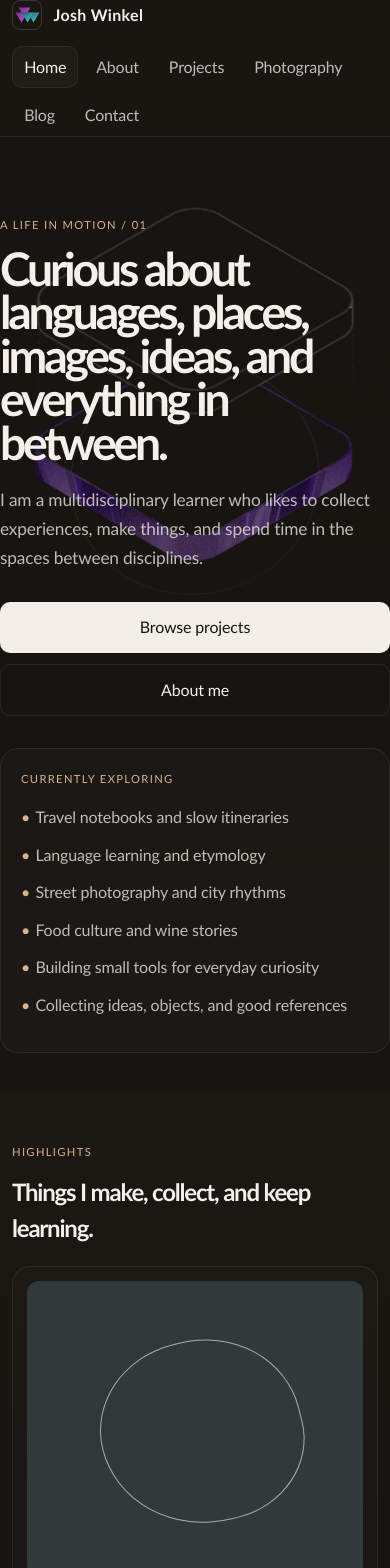
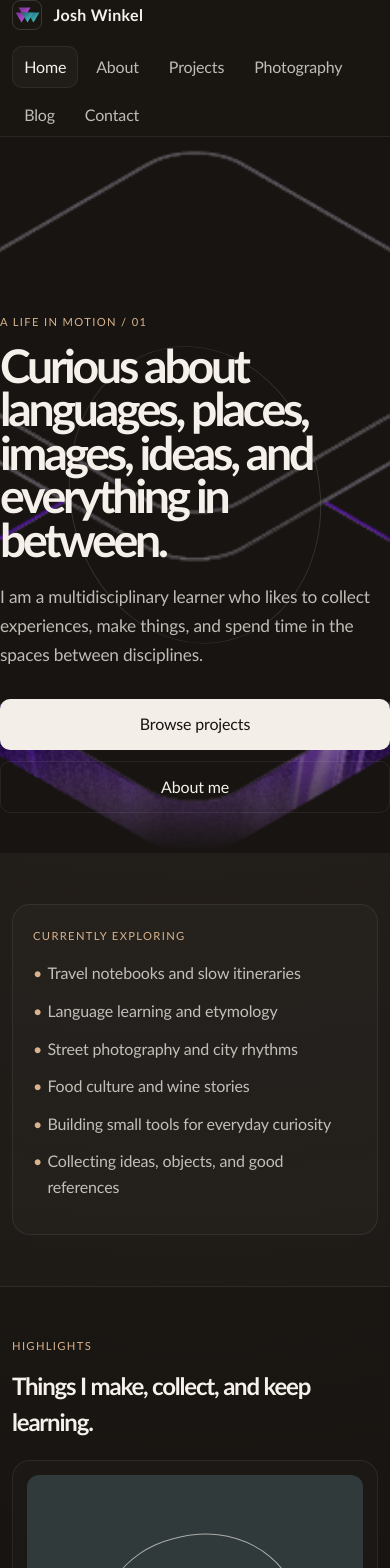
Before and after one commit to Josh-J-W/personal-website, a React (Vite) app: page /#/ in a window 390 px wide. Shown: the top 1568 px of the page. Built offline with nearby package versions, Linux system fonts and the light colour scheme.

Commit message:
Make homepage hero full screen and static

```diff
--- a/src/App.css
+++ b/src/App.css
@@ -119,7 +119,7 @@
 }
 
 .hero--image {
-  min-height: min(820px, calc(100svh - 4.25rem));
+  min-height: calc(100svh - 4.25rem);
   display: flex;
   align-items: end;
   overflow: hidden;
@@ -140,7 +140,7 @@
 
 .hero__image-wrap {
   position: absolute;
-  inset: 0 0 0 38%;
+  inset: 0;
   z-index: -1;
   display: grid;
   place-items: center;
@@ -157,17 +157,18 @@
 }
 
 .hero__image {
-  width: min(64vw, 620px);
+  width: 100%;
+  height: 100%;
   max-width: none;
-  opacity: 0.78;
+  object-fit: cover;
+  opacity: 0.74;
   filter: saturate(0.82) contrast(1.08);
-  animation: hero-drift 12s ease-in-out infinite alternate;
 }
 
 .hero__grid {
   width: 100%;
   display: grid;
-  grid-template-columns: 1.6fr 0.9fr;
+  grid-template-columns: minmax(0, 0.9fr);
   gap: 2rem;
   align-items: end;
   padding-top: 7rem;
@@ -203,6 +204,11 @@
 
 .hero__panel {
   padding: 1.4rem 1.25rem;
+}
+
+.interests-panel {
+  background: rgba(255, 255, 255, 0.015);
+  border-bottom: 1px solid var(--line);
 }
 
 .panel-label,
@@ -859,10 +865,8 @@
   }
 
   .hero__image-wrap {
-    inset: 4rem 0 auto;
-    height: 58%;
-    opacity: 0.52;
-    align-items: start;
+    inset: 0;
+    opacity: 1;
   }
 
   .hero--image {
@@ -874,10 +878,6 @@
   .hero__grid {
     padding-top: 5rem;
     padding-bottom: 2.5rem;
-  }
-
-  .hero__image {
-    width: min(88vw, 440px);
   }
 }
 
@@ -892,14 +892,6 @@
   }
 }
 
-@keyframes hero-drift {
-  from {
-    transform: translate3d(-1.5%, 1%, 0) rotate(-2deg);
-  }
-  to {
-    transform: translate3d(1.5%, -1%, 0) rotate(2deg);
-  }
-}
 
 @media (max-width: 640px) {
   .section-spacing {
--- a/src/pages/HomePage.tsx
+++ b/src/pages/HomePage.tsx
@@ -27,8 +27,12 @@ export function HomePage() {
               <Link to="/about" className="button button--secondary">About me</Link>
             </div>
           </div>
+        </div>
+      </section>
 
-          <div className="hero__panel" aria-label="Current interests">
+      <section className="section-spacing interests-panel" aria-label="Current interests">
+        <div className="container">
+          <div className="hero__panel">
             <p className="panel-label">Currently exploring</p>
             <ul className="interest-list">
               {currentInterests.map((item) => (
```
